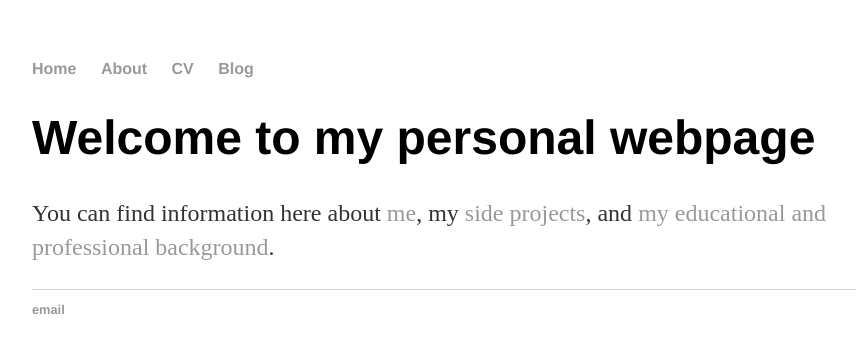
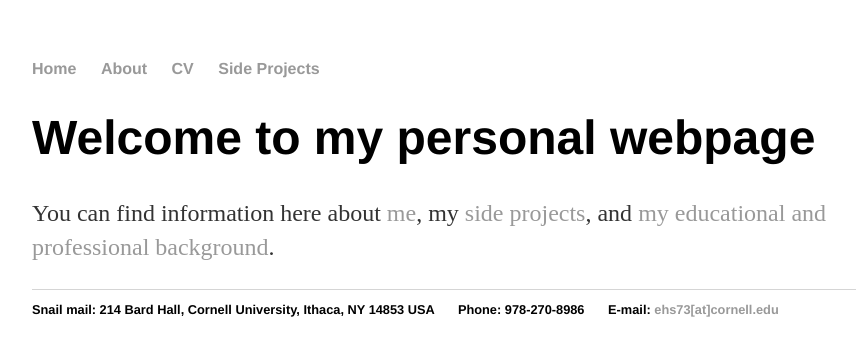
Before and after one commit to ehs73/ehs73.github.io, a Jekyll site: the page built from index.html, in a window 1280 px wide. Shown: the top 356 px of the page, without its empty margins (160-1016 px from the left). Built offline with Jekyll 4.4.1, drawn with Linux system fonts in a browser that asks for light colours.

Commit message:
Update default.html

```diff
--- a/_layouts/default.html
+++ b/_layouts/default.html
@@ -11,7 +11,7 @@
 	        		<li><a href="/">Home</a></li>
 		        	<li><a href="/about">About</a></li>
 	        		<li><a href="/cv">CV</a></li>
-	        		<li><a href="/blog">Blog</a></li>
+	        		<li><a href="/sideprojects">Side Projects</a></li>
 	    		</ul>
 			</nav>
 			<div class="container">
@@ -21,7 +21,9 @@
 			</div><!-- /.container -->
 			<footer>
 	    		<ul>
-	        		<li><a href="mailto:ehs73@cornell.com">email</a></li>
+	        		<li>Snail mail: 214 Bard Hall, Cornell University, Ithaca, NY 14853 USA </li>
+	        		<li>Phone: 978-270-8986 </li>
+	        		<li>E-mail: <a href="mailto:ehs73@cornell.com">ehs73[at]cornell.edu</a></li>
 				</ul>
 			</footer>
 		</body>
```
